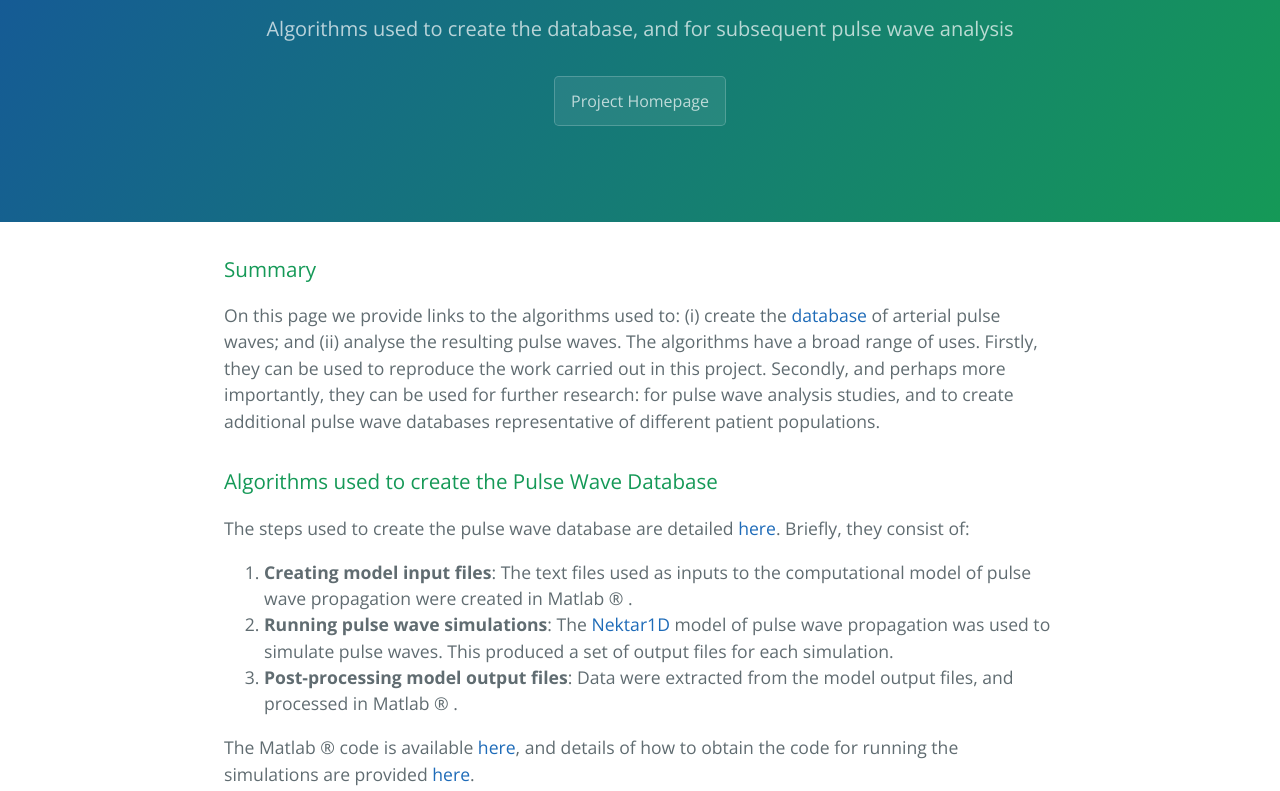
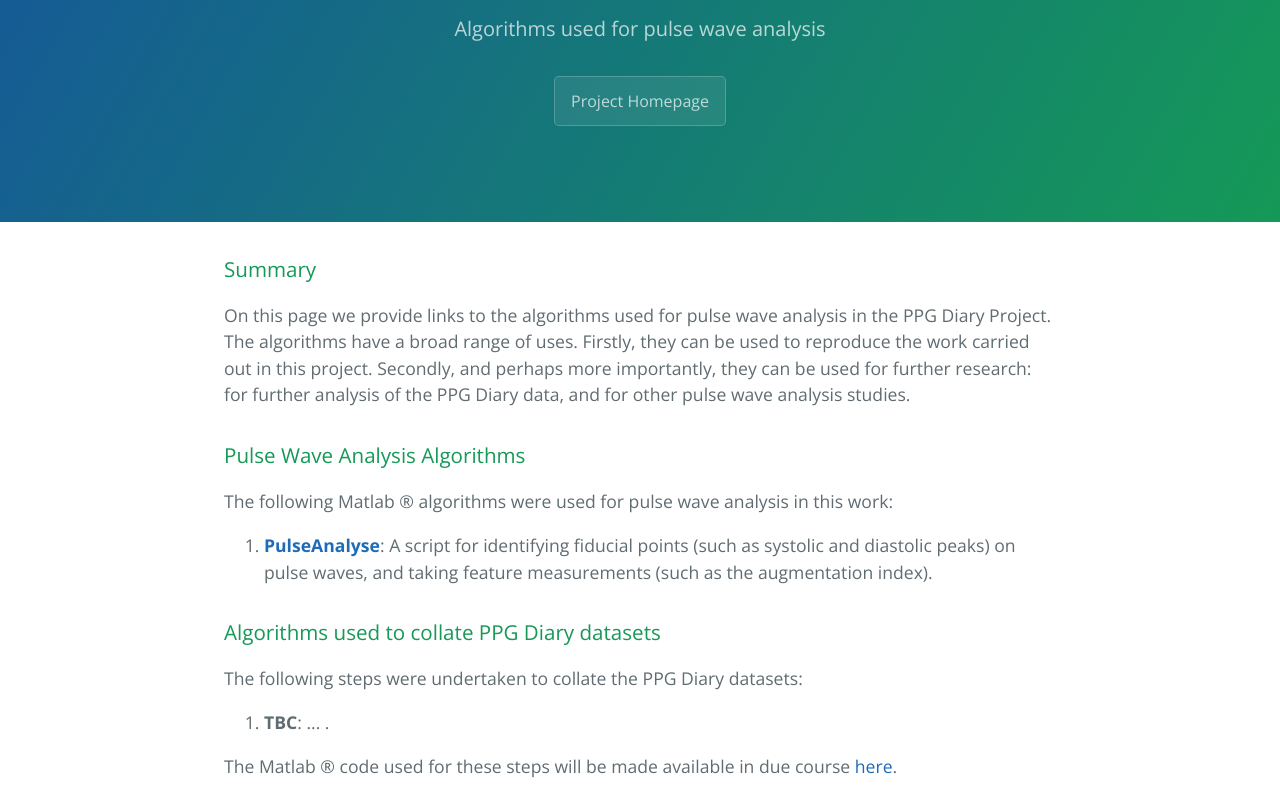
Before and after one commit to peterhcharlton/ppg-diary, a plain HTML site: page algorithms.html in a window 1280 px wide. Shown: the part 161-952 px from the top of the page. Drawn offline with nearby package versions, Linux system fonts and the light colour scheme.

Commit message:
Update algorithms.html

```diff
--- a/algorithms.html
+++ b/algorithms.html
@@ -2,7 +2,7 @@
 <html lang="en-us">
   <head>
     <meta charset="UTF-8">
-    <title>Simulated Pulse Wave Database by peterhcharlton</title>
+    <title>PPG Diary by peterhcharlton</title>
     <meta name="viewport" content="width=device-width, initial-scale=1">
     <link rel="stylesheet" type="text/css" href="stylesheets/normalize.css" media="screen">
     <link href='https://fonts.googleapis.com/css?family=Open+Sans:400,700' rel='stylesheet' type='text/css'>
@@ -12,39 +12,35 @@
   <body>
     <section class="page-header">
       <h1 class="project-name">Algorithms</h1>
-      <h2 class="project-tagline">Algorithms used to create the database, and for subsequent pulse wave analysis</h2>
+      <h2 class="project-tagline">Algorithms used for pulse wave analysis</h2>
       <a href="index.html" class="btn">Project Homepage</a>
     </section>
 
     <section class="main-content">
 
-<h3><a id="PWDB algorithms" class="anchor" href="#pwdb-algorthims" aria-hidden="true"><span aria-hidden="true" class="octicon octicon-link"></span></a>Summary</h3>
+<h3><a id="Pulse Wave Analysis Algorithms" class="anchor" href="#pwa-algorthims" aria-hidden="true"><span aria-hidden="true" class="octicon octicon-link"></span></a>Summary</h3>
 
 <p>
-  On this page we provide links to the algorithms used to: (i) create the <a href="pwdb.html">database</a> of arterial pulse waves; and (ii) analyse the resulting pulse waves.
+  On this page we provide links to the algorithms used for pulse wave analysis in the PPG Diary Project.
    The algorithms have a broad range of uses. Firstly, they can be used to reproduce the work carried out in this project.
-   Secondly, and perhaps more importantly, they can be used for further research: for pulse wave analysis studies, and to create additional pulse wave databases representative of different patient populations.
+   Secondly, and perhaps more importantly, they can be used for further research: for further analysis of the PPG Diary data, and for other pulse wave analysis studies.
 </p>
-
-<h3><a id="Algorithms used to create the Pulse Wave Database" class="anchor" href="#pwdb-design-algorthims" aria-hidden="true"><span aria-hidden="true" class="octicon octicon-link"></span></a>Algorithms used to create the Pulse Wave Database</h3>
-
-<p>The steps used to create the pulse wave database are detailed <a href="https://github.com/peterhcharlton/pwdb/wiki/Reproducing-the-Pulse-Wave-Database">here</a>. Briefly, they consist of:</p>
-<ol>
-  <li><b>Creating model input files</b>: The text files used as inputs to the computational model of pulse wave propagation were created in Matlab &reg; .</li>
-  <li><b>Running pulse wave simulations</b>: The <a href="http://haemod.uk/nektar">Nektar1D</a> model of pulse wave propagation was used to simulate pulse waves. This produced a set of output files for each simulation.</li>
-  <li><b>Post-processing model output files</b>: Data were extracted from the model output files, and processed in Matlab &reg; .</li>
-</ol>
-      <p>The Matlab &reg; code is available <a href="https://github.com/peterhcharlton/pwdb">here</a>, and details of how to obtain the code for running the simulations are provided <a href = "http://haemod.uk/nektar">here</a>.</p>
 
 <h3><a id="Pulse Wave Analysis Algorithms" class="anchor" href="#pwa-algorthims" aria-hidden="true"><span aria-hidden="true" class="octicon octicon-link"></span></a>Pulse Wave Analysis Algorithms</h3>
 
 <p>The following Matlab &reg; algorithms were used for pulse wave analysis in this work:</p>
 <ol>
-  <li><b><a href="#">ConvertHistoryFiles</a></b>: A script for converting "history" files produced by Nektar1D into Matlab &reg; format.</li>
-  <li><b><a href="#">PulseAnalyse</a></b>: A script for identifying fiducial points (such as systolic and diastolic peaks) on pulse waves, and taking feature measurements (such as the augmentation index).</li>
-  <li><b><a href="https://uk.mathworks.com/matlabcentral/fileexchange/37746-ttalgorithm">TTalgorithm</a></b>: A script for measuring the pulse transit time between two pulse waves.</li>
-  <li><b><a href="http://www.bg.ic.ac.uk/research/k.parker/wave_intensity_web/kreservoir_v10.m">kreservoir</a></b>: A script for estimating the reservoir pressure from a pressure wave.</li>
+  <li><b><a href="https://peterhcharlton.github.io/pulse-analyse/">PulseAnalyse</a></b>: A script for identifying fiducial points (such as systolic and diastolic peaks) on pulse waves, and taking feature measurements (such as the augmentation index).</li>
 </ol>
+
+<h3><a id="Algorithms used to collate PPG Diary datasets" class="anchor" href="#pppg-diary-algorthims" aria-hidden="true"><span aria-hidden="true" class="octicon octicon-link"></span></a>Algorithms used to collate PPG Diary datasets</h3>
+
+<p>The following steps were undertaken to collate the PPG Diary datasets:</p>
+<ol>
+  <li><b>TBC</b>: ... .</li>
+</ol>
+      <p>The Matlab &reg; code used for these steps will be made available in due course <a href="https://github.com/peterhcharlton/ppg-diary">here</a>.</p>
+
 
     </section>
 
```
